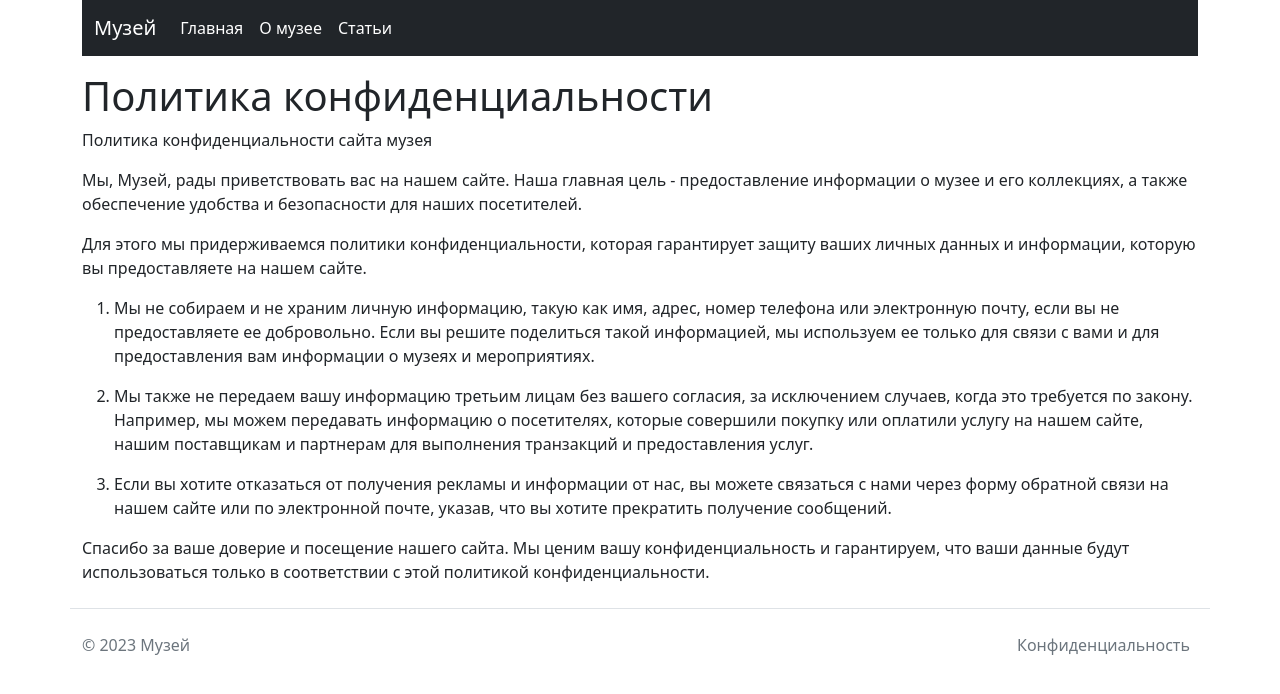
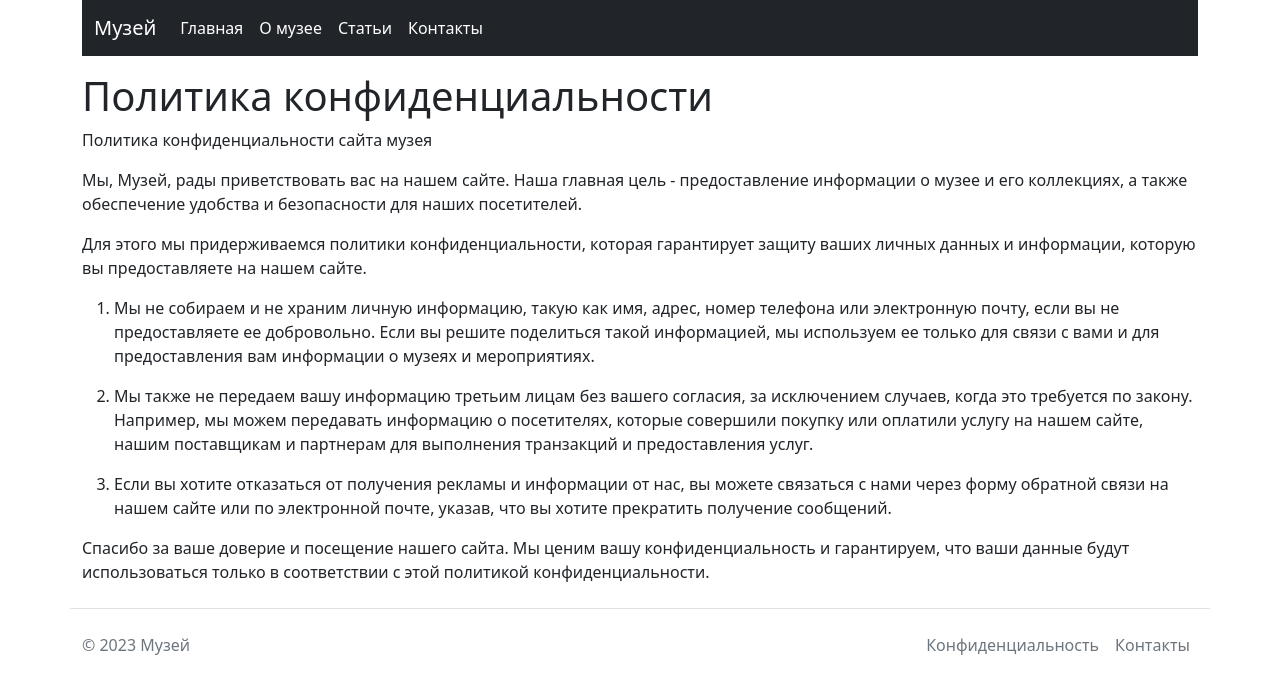
Before and after one commit to VadVergasov/SCCS, a Django app: page /privacy/ in a window 1280 px wide. Shown: the top 694 px of the page. Run offline with Django 4.2, Linux system fonts and the light colour scheme.

Commit message:
Added contacts page

```diff
--- a/5/1/lab/urls.py
+++ b/5/1/lab/urls.py
@@ -39,5 +39,6 @@ urlpatterns = [
     path("articles/<int:id>/", views.get_article, name="article_detail"),
     path("privacy/", views.privacy, name="privacy"),
     path("about/", views.about, name="about"),
-    path("articles/", views.articles, name="articles")
+    path("articles/", views.articles, name="articles"),
+    path("contacts/", views.contacts, name="contacts")
 ]
--- a/5/1/lab/views.py
+++ b/5/1/lab/views.py
@@ -39,6 +39,10 @@ def articles(request: HttpRequest):
     return render(request, "articles.html", {"articles": serialized.data})
 
 
+def contacts(request: HttpRequest):
+    return render(request, "contacts.html")
+
+
 def get_article(request: HttpRequest, id: int):
     article = Article.objects.get(id=id)
     return render(
--- a/5/1/templates/base.html
+++ b/5/1/templates/base.html
@@ -1,10 +1,12 @@
 <!DOCTYPE html>
 <html>
+{% load static %}
 
 <head>
     <title>{% block title %}{% endblock %}</title>
     <link href="https://cdn.jsdelivr.net/npm/bootstrap@5.1.3/dist/css/bootstrap.min.css" rel="stylesheet"
         integrity="sha384-1BmE4kWBq78iYhFldvKuhfTAU6auU8tT94WrHftjDbrCEXSU1oBoqyl2QvZ6jIW3" crossorigin="anonymous">
+    <link href="{% static 'css/main.css' %}" rel="stylesheet">
 </head>
 
 <body>
@@ -22,6 +24,9 @@
                     <li class="nav-item">
                         <a class="nav-link active" aria-current="page" href="{% url 'articles' %}">Статьи</a>
                     </li>
+                    <li class="nav-item">
+                        <a class="nav-link active" aria-current="page" href="{% url 'contacts' %}">Контакты</a>
+                    </li>
                 </ul>
             </div>
         </nav>
@@ -32,8 +37,11 @@
     <footer class="container d-flex flex-wrap justify-content-between align-items-center py-3 my-4 border-top">
         <p class="col-md-4 mb-0 text-muted">© 2023 Музей</p>
         <ul class="nav col-md-4 justify-content-end">
-            <li class="nav-item"><a href="{% url 'privacy' %}" class="nav-link px-2 text-muted">Конфиденциальность</a></li>
-          </ul>
+            <li class="nav-item"><a href="{% url 'privacy' %}" class="nav-link px-2 text-muted">Конфиденциальность</a>
+            </li>
+            <li class="nav-item"><a href="{% url 'contacts' %}" class="nav-link px-2 text-muted">Контакты</a>
+            </li>
+        </ul>
     </footer>
 </body>
 
```
Also changed, not shown: 5/1/templates/contacts.html (added, +21 -0 lines).
